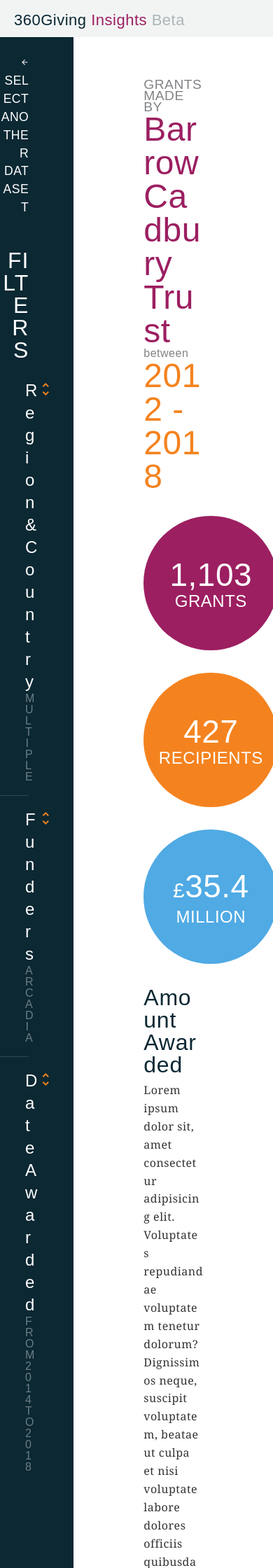
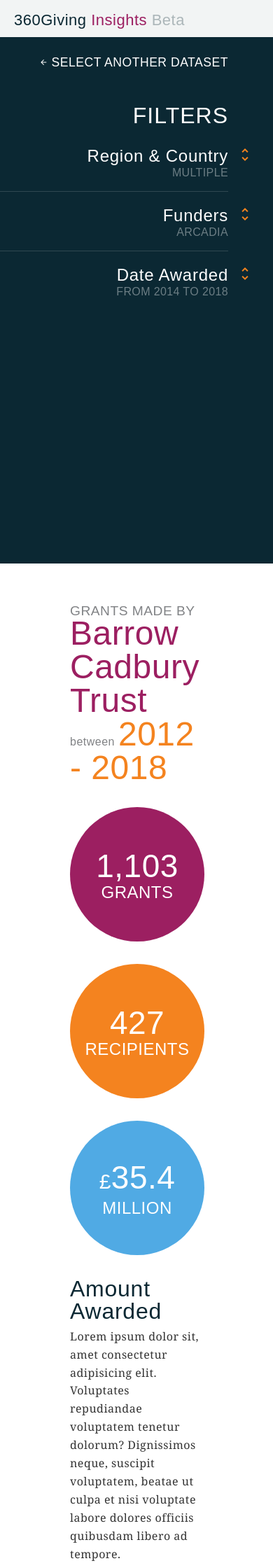
Before and after one commit to ccmdesign/360-insights, a Jekyll site: the page built from source/results.html, in a window 390 px wide. Shown: the top 2240 px of the page at 70% size. Built offline with Jekyll 4.4.1, drawn with Linux system fonts in a browser that asks for light colours; some web fonts are replaced.

Commit message:
:lipstick: Fix results page in mobile devices.

```diff
--- a/source/_includes/_datasetUpload.html
+++ b/source/_includes/_datasetUpload.html
@@ -4,7 +4,7 @@
       Upload Data
       <div class="close-button js-homepage-dataset-upload-window-close"></div>
     </div>
-    <div class="homepage__data-selection__upload-drop highlight">
+    <div class="homepage__data-selection__upload-drop">
       <div id="upload-data" class="resumable-default">
         <label>
           Drop your file here to upload
--- a/source/_sass/_results.scss
+++ b/source/_sass/_results.scss
@@ -17,6 +17,11 @@
   &__app {
     flex-grow: 1;
     display: flex;
+    flex-direction: column;
+
+    @include breakpoint($large) {
+      flex-direction: row;
+    }
   }
 
   &__menu {
```
